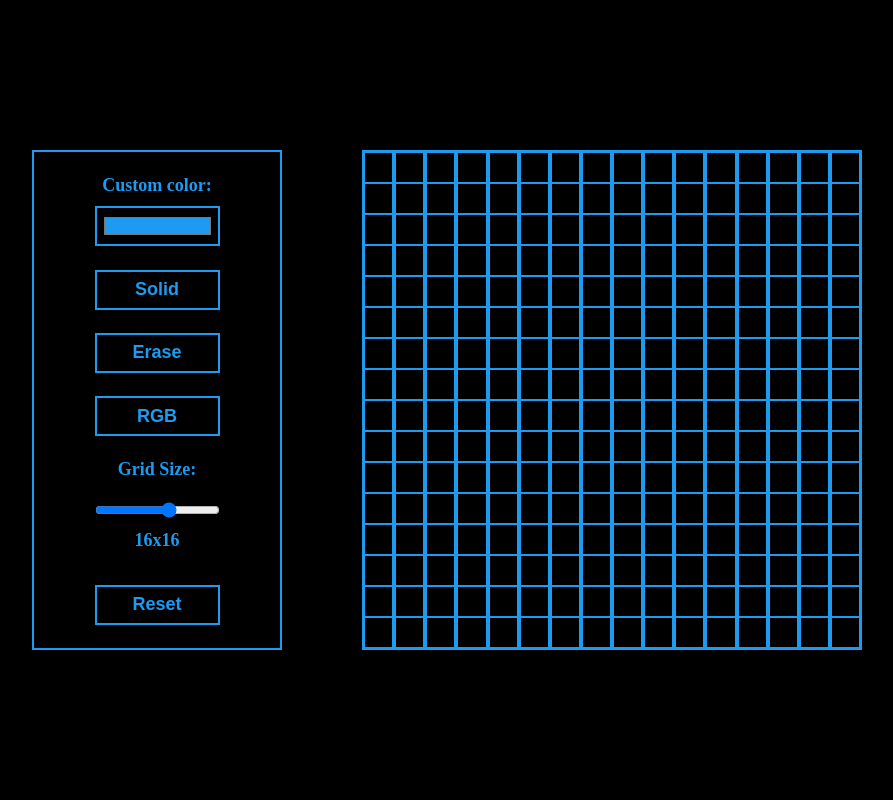
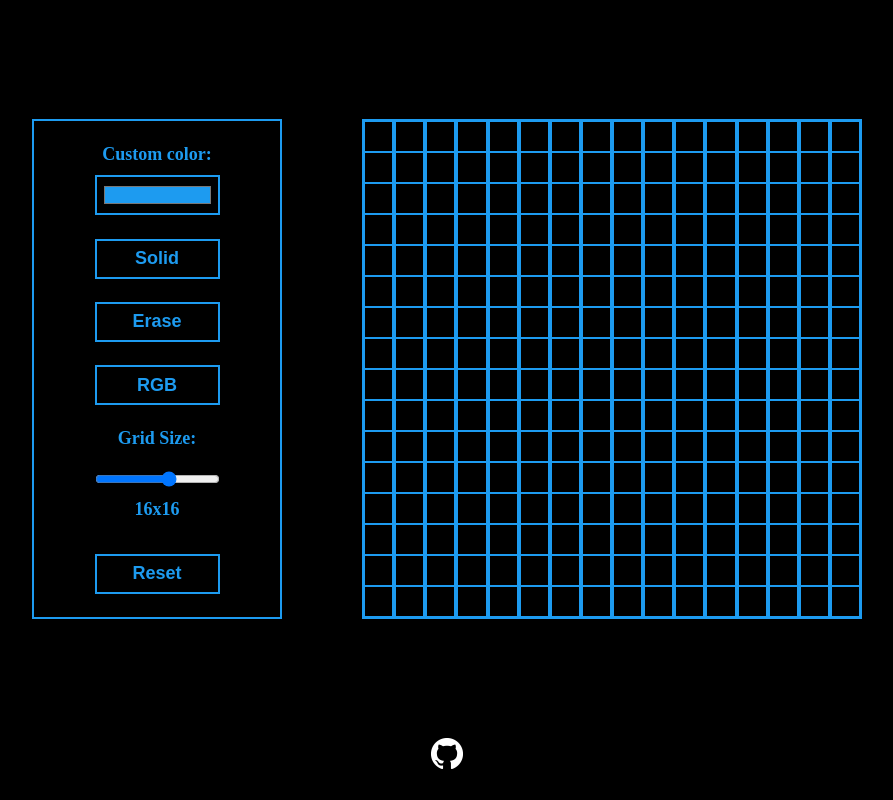
Before and after one commit to Jovan-Nsty/etch-a-sketch, a plain HTML site: page index.html in a window 1280 px wide. Shown: the whole page, without its empty margins (193-1086 px from the left). Drawn offline with Linux system fonts and the light colour scheme.

Commit message:
Added footer with link to my github page

```diff
--- a/index.html
+++ b/index.html
@@ -37,6 +37,11 @@
         </div>
         <div id="container"></div>
     </section>
+    <footer>
+        <a href="https://github.com/Jovan-Nsty" target="_blank">
+            <img src="images/GitHub-Mark-Light-32px.png" alt="github logo">
+        </a>
+    </footer>
 </body>
 
 </html>
--- a/style.css
+++ b/style.css
@@ -81,3 +81,23 @@ button {
     background-color: unset;
     color: #1D9BF0;
 }
+
+footer {
+    margin-bottom: 25px;
+    display: flex;
+    flex-direction: column;
+    justify-content: center;
+    align-items: center;
+}
+
+a {
+    text-decoration: none;
+}
+
+a:visited {
+    color: #1D9BF0;
+}
+
+img {
+    color: #1D9BF0;
+}
```
Also changed, not shown: images/GitHub-Mark-Light-32px.png (added).
